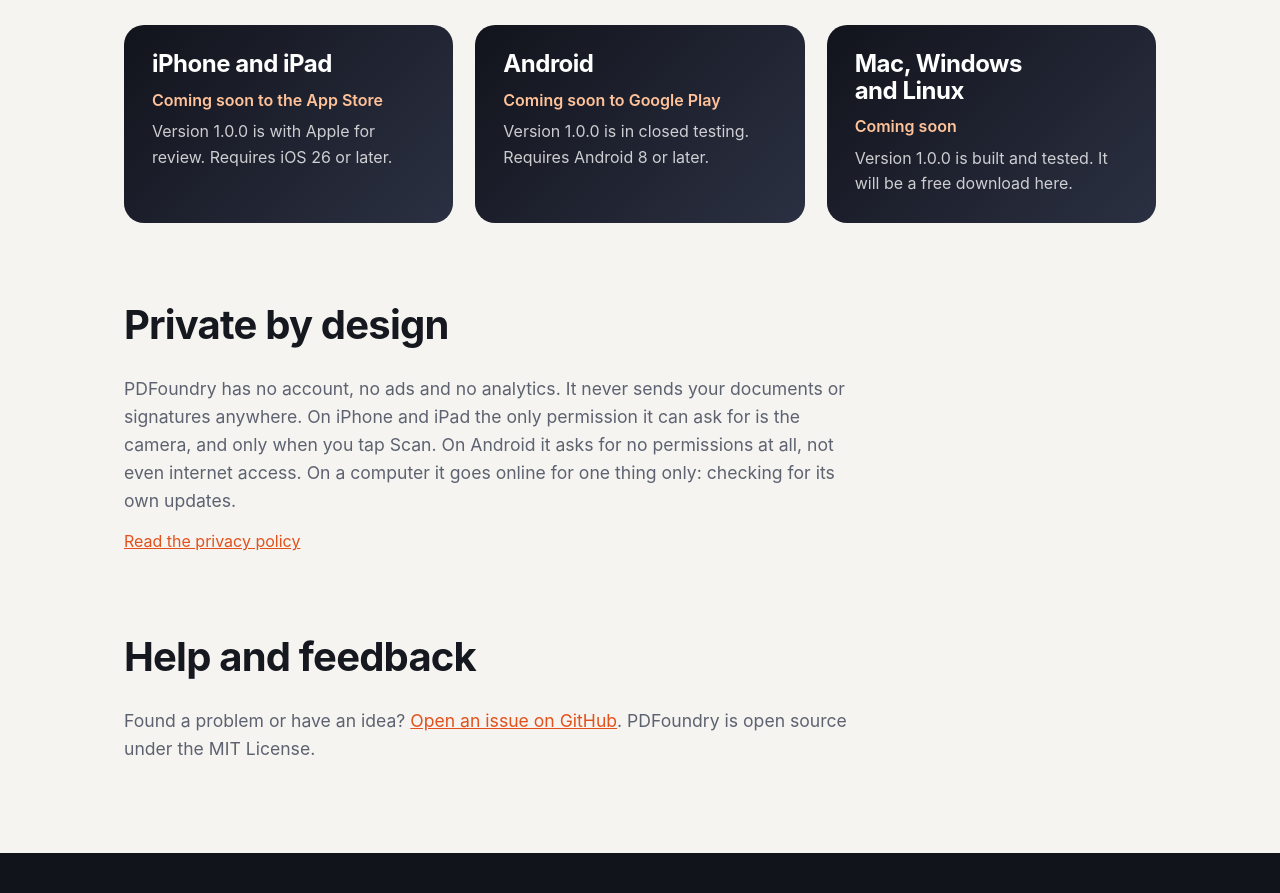
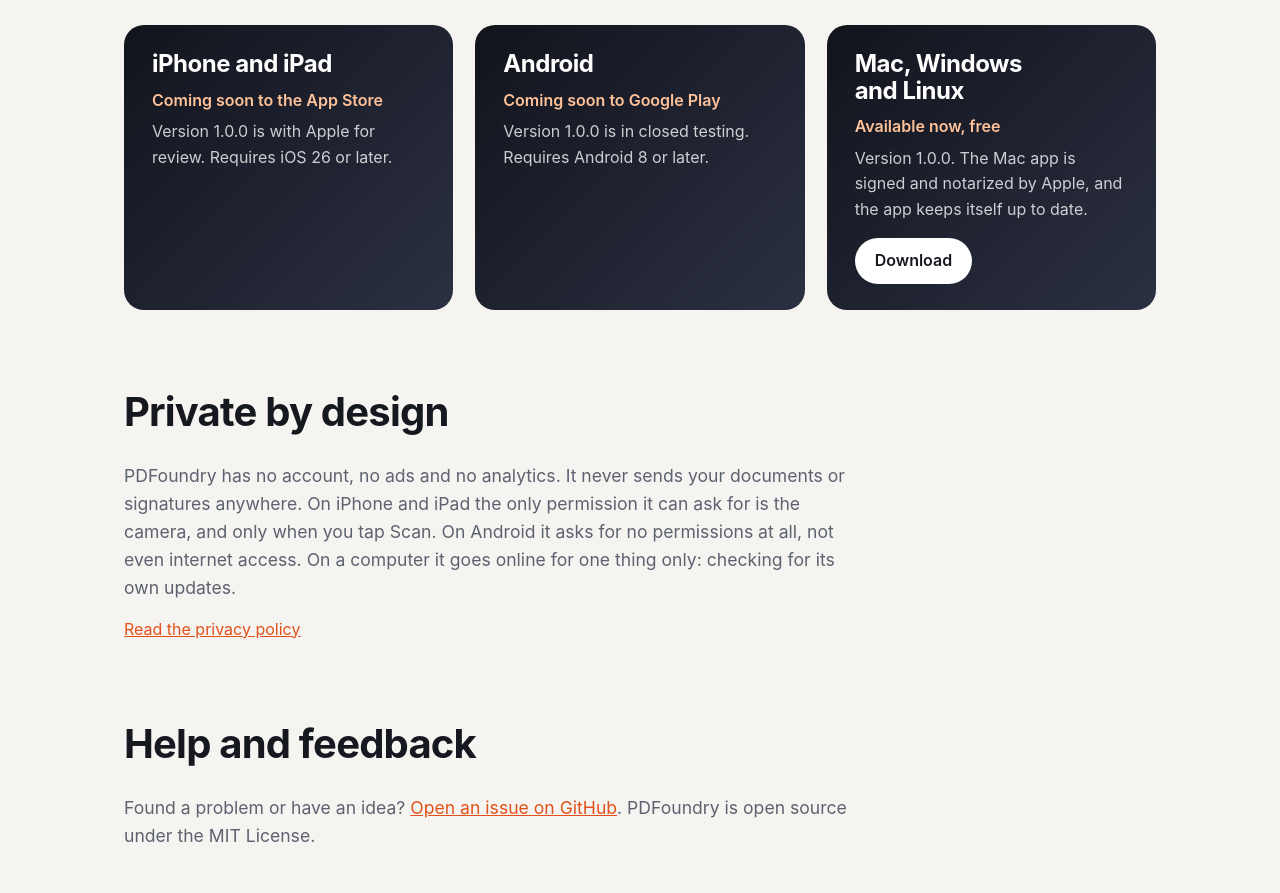
Before and after one commit to Fahed-Alhammadi/PDFoundry, a plain HTML site: page Website/index.html in a window 1280 px wide. Shown: the part 3096-3989 px from the top of the page. Drawn offline with Linux system fonts and the light colour scheme.

Commit message:
Link the desktop 1.0.0 download from the website and README
Co-Authored-By: Claude Fable 5.2 <noreply@anthropic.com>

```diff
--- a/Website/index.html
+++ b/Website/index.html
@@ -106,8 +106,9 @@
       </article>
       <article>
         <h3>Mac, Windows and Linux</h3>
-        <p class="state">Coming soon</p>
-        <p>Version 1.0.0 is built and tested. It will be a free download here.</p>
+        <p class="state">Available now, free</p>
+        <p>Version 1.0.0. The Mac app is signed and notarized by Apple, and the app keeps itself up to date.</p>
+        <a class="button download" href="https://github.com/Fahed-Alhammadi/PDFoundry/releases/latest">Download</a>
       </article>
     </div>
   </section>
--- a/Website/style.css
+++ b/Website/style.css
@@ -148,6 +148,7 @@ h2 { font-size: clamp(1.8rem, 3.4vw, 2.5rem); margin: 0 0 28px; }
 }
 .stores h3 { font-size: 1.5rem; margin: 0 0 10px; }
 .stores p { margin: 0; color: rgba(255, 255, 255, 0.78); }
+.stores .download { margin-top: 16px; background: #fff; color: var(--ink); padding: 10px 20px; }
 .stores .state { color: var(--ember-light); font-weight: 600; margin-bottom: 6px; }
 
 .private p, .contact p { max-width: 42em; font-size: 1.1rem; color: var(--muted); margin: 0 0 14px; }
```
Also changed, not shown: README.md, desktop/README.md.
